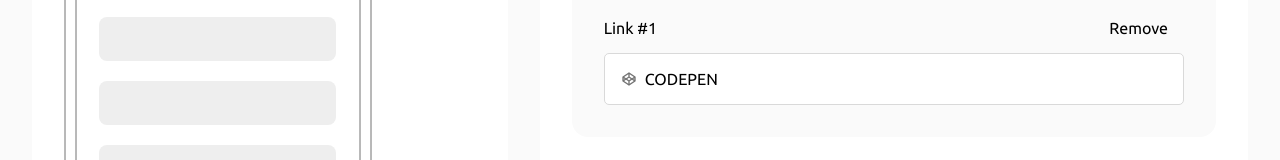
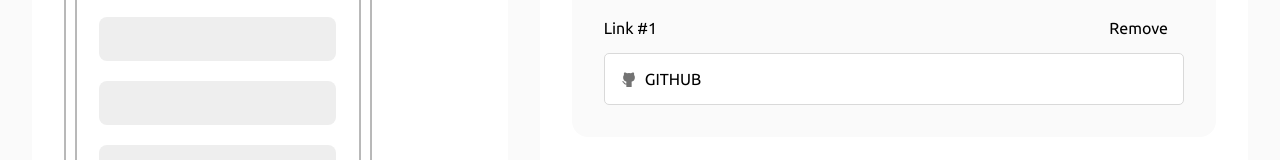
Before and after one commit to hidalest/link-sharing-app, a React (Vite) app: page /home in a window 1280 px wide. Both pictures are taken after a click on the button "+ ADD NEW LINK". Shown: the part 473-633 px from the top of the page. Built offline with nearby package versions, Linux system fonts and the light colour scheme.

Commit message:
feat: successfully updated the select platform component

```diff
--- a/src/components/UI/Dropdown/Dropdown.tsx
+++ b/src/components/UI/Dropdown/Dropdown.tsx
@@ -3,12 +3,14 @@ import { LinkType } from '../../../interfaces';
 import styles from './Dropdown.module.scss';
 import Button from '../Button/Button';
 import Card from '../Card/Card';
-import { useAppSelector } from '../../../hooks/hooks';
 
 interface DropdownProps {
   platforms: LinkType[];
   platformId: number;
-  onClick: () => void;
+  placeholder: string;
+  name: string;
+  icon: string;
+  onUpdateCurrentPlatformHandler: (name: string) => void;
 }
 
 interface DropdownContainerProps {
@@ -17,12 +19,18 @@ interface DropdownContainerProps {
     name: string;
     icon: string;
   };
+  placeholder: string;
+  name: string;
+  icon: string;
 }
 
-function DropdownContainer({
-  children,
-  defaultPlatform,
-}: DropdownContainerProps) {
+interface DropdownContainerItems {
+  platforms: LinkType[];
+  platformId: number;
+  onUpdateCurrentPlatformHandler: (name: string) => void;
+}
+
+function DropdownContainer({ children, icon, name }: DropdownContainerProps) {
   const [toggleDropdown, setToggleDropdown] = useState(false);
 
   const onToggleDropdownHandler = () => setToggleDropdown(!toggleDropdown);
@@ -35,23 +43,27 @@ function DropdownContainer({
       onClick={onToggleDropdownHandler}
       className={`${styles.dropdownContainer} ${styles[dropdownStatus]}`}
     >
-      <img
-        src={defaultPlatform.icon}
-        alt={`icon for ${defaultPlatform.name}`}
-      />
-      <span>{defaultPlatform.name}</span>
+      <img src={icon} alt={`icon for ${name}`} />
+      <span>{name}</span>
       {children}
     </Button>
   );
 }
 
-function DropdownItems({ platforms, platformId, onClick }: DropdownProps) {
+function DropdownItems({
+  platforms,
+  platformId,
+  onUpdateCurrentPlatformHandler,
+}: DropdownContainerItems) {
   console.log(platformId);
   return (
     <Card className={`${styles.dropdownItems}`} priority='white'>
       {platforms.map((platform, index) => {
         return (
-          <article key={index} onClick={onClick}>
+          <article
+            key={index}
+            onClick={() => onUpdateCurrentPlatformHandler(platform.name)}
+          >
             <img src={platform.icon} alt={`icon for ${platform.name}`} />
             <span>{platform.name}</span>
           </article>
@@ -62,15 +74,31 @@ function DropdownItems({ platforms, platformId, onClick }: DropdownProps) {
 }
 
 function Dropdown(props: DropdownProps) {
-  const { platforms, platformId, onClick } = props;
-  // const userLinks = useAppSelector(state => state.links)
+  const {
+    platforms,
+    platformId,
+    name,
+    placeholder,
+    icon,
+    onUpdateCurrentPlatformHandler,
+  } = props;
+
+  const blah = (name: string) => {
+    console.log(name);
+    onUpdateCurrentPlatformHandler(name);
+  };
 
   return (
-    <DropdownContainer defaultPlatform={platforms[0]}>
+    <DropdownContainer
+      defaultPlatform={platforms[0]}
+      name={name}
+      placeholder={placeholder}
+      icon={icon}
+    >
       <DropdownItems
         platforms={platforms}
         platformId={platformId}
-        onClick={onClick}
+        onUpdateCurrentPlatformHandler={blah}
       />
     </DropdownContainer>
   );
--- a/src/layout/HomeLinks/HomeLinks.tsx
+++ b/src/layout/HomeLinks/HomeLinks.tsx
@@ -24,7 +24,6 @@ function HomeLinks(props: HomeLinksProps) {
 
   const userLinks = useAppSelector((state) => state.links);
   const dispatch = useAppDispatch();
-  console.log(userLinks);
 
   const { secondaryHeader, secondaryMainImage, secondaryInstructions } =
     welcomeMessage;
@@ -32,6 +31,8 @@ function HomeLinks(props: HomeLinksProps) {
   const { btnCopy } = saveButton;
 
   const areUserLinksEmpty = userLinks.length === 0;
+  const defaultLink = userLinks[0];
+  console.log(defaultLink);
 
   const onAddNewLinkHandler = () => dispatch(linkActions.addingNewLink());
 
@@ -72,6 +73,7 @@ function HomeLinks(props: HomeLinksProps) {
                 linkId={link.linkId + 1}
                 key={link.linkId}
                 enumeration={index + 1}
+                defaultLink={defaultLink}
               />
             ))}
         </Card>
--- a/src/layout/HomeLinks/LinkForm/LinkForm.tsx
+++ b/src/layout/HomeLinks/LinkForm/LinkForm.tsx
@@ -1,3 +1,4 @@
+import { useState } from 'react';
 import Button from '../../../components/UI/Button/Button';
 import Card from '../../../components/UI/Card/Card';
 import Dropdown from '../../../components/UI/Dropdown/Dropdown';
@@ -19,19 +20,24 @@ interface LinkFormProps {
   };
   linkId: number;
   enumeration: number;
+  defaultLink: LinkType;
 }
 
 const onRemoveLinkHandler = (linkId: number) => {
   console.log(linkId);
 };
 
-const onSelectPlatformHandler = (id: number) => {
-  console.log('The current id is: ', id);
-};
+function LinkForm(props: LinkFormProps) {
+  const { linkId, linkFormProps, enumeration, defaultLink } = props;
+  const { removeButton, sources } = linkFormProps;
 
-function LinkForm(props: LinkFormProps) {
-  const { linkId, linkFormProps, enumeration } = props;
-  const { removeButton, sources } = linkFormProps;
+  const [currentLink, setCurrentLink] = useState(defaultLink);
+
+  const onUpdateCurrentPlatformHandler = (name: string) => {
+    const findPlatform = sources.find((source) => source.name === name);
+    setCurrentLink(findPlatform ? findPlatform : defaultLink);
+  };
+
   return (
     <Card priority='grey' className={styles.platformLink}>
       <section className={styles.actionButtons}>
@@ -43,7 +49,10 @@ function LinkForm(props: LinkFormProps) {
       <Dropdown
         platforms={sources}
         platformId={linkId}
-        onClick={() => onSelectPlatformHandler(linkId)}
+        placeholder={currentLink.placeholderLink}
+        name={currentLink.name}
+        icon={currentLink.icon}
+        onUpdateCurrentPlatformHandler={onUpdateCurrentPlatformHandler}
       />
     </Card>
   );
--- a/src/store/store.ts
+++ b/src/store/store.ts
@@ -4,6 +4,8 @@ type UserLink = {
   name: string;
   userLink: string;
   linkId: number;
+  placeholderLink: string;
+  icon: string;
 };
 
 // type arrayOfLinks = undefined | UserLink | [];
@@ -19,6 +21,8 @@ const mainStore = createSlice({
         name: 'Github',
         userLink: 'https://www.github.com/hidalest',
         linkId: Math.random(),
+        placeholderLink: 'https://www.github.com/hidalest',
+        icon: '/src/assets/images/icon-github.svg',
       });
     },
   },
```
Also changed, not shown: src/interfaces.ts (+2 -5 lines).
